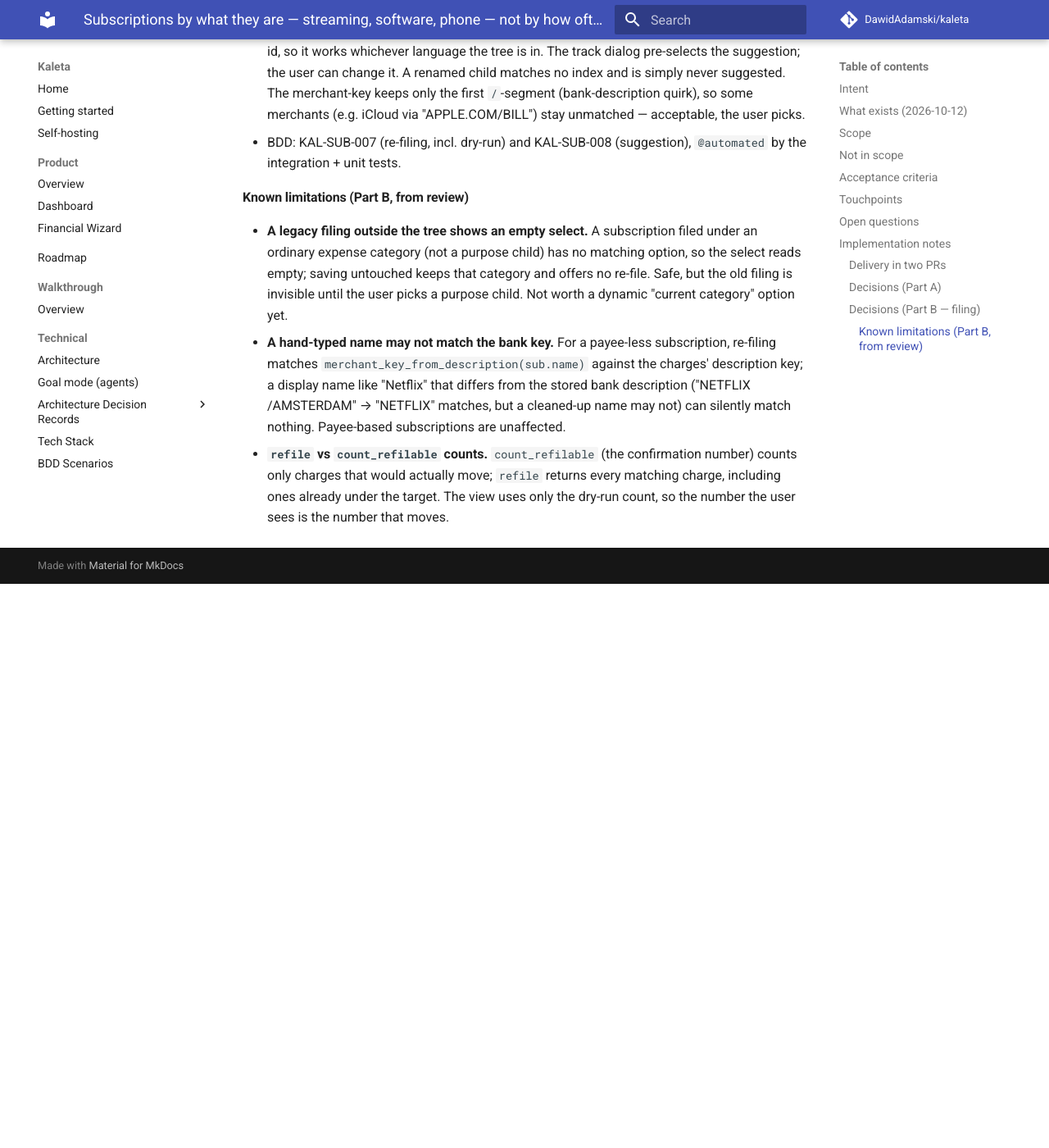
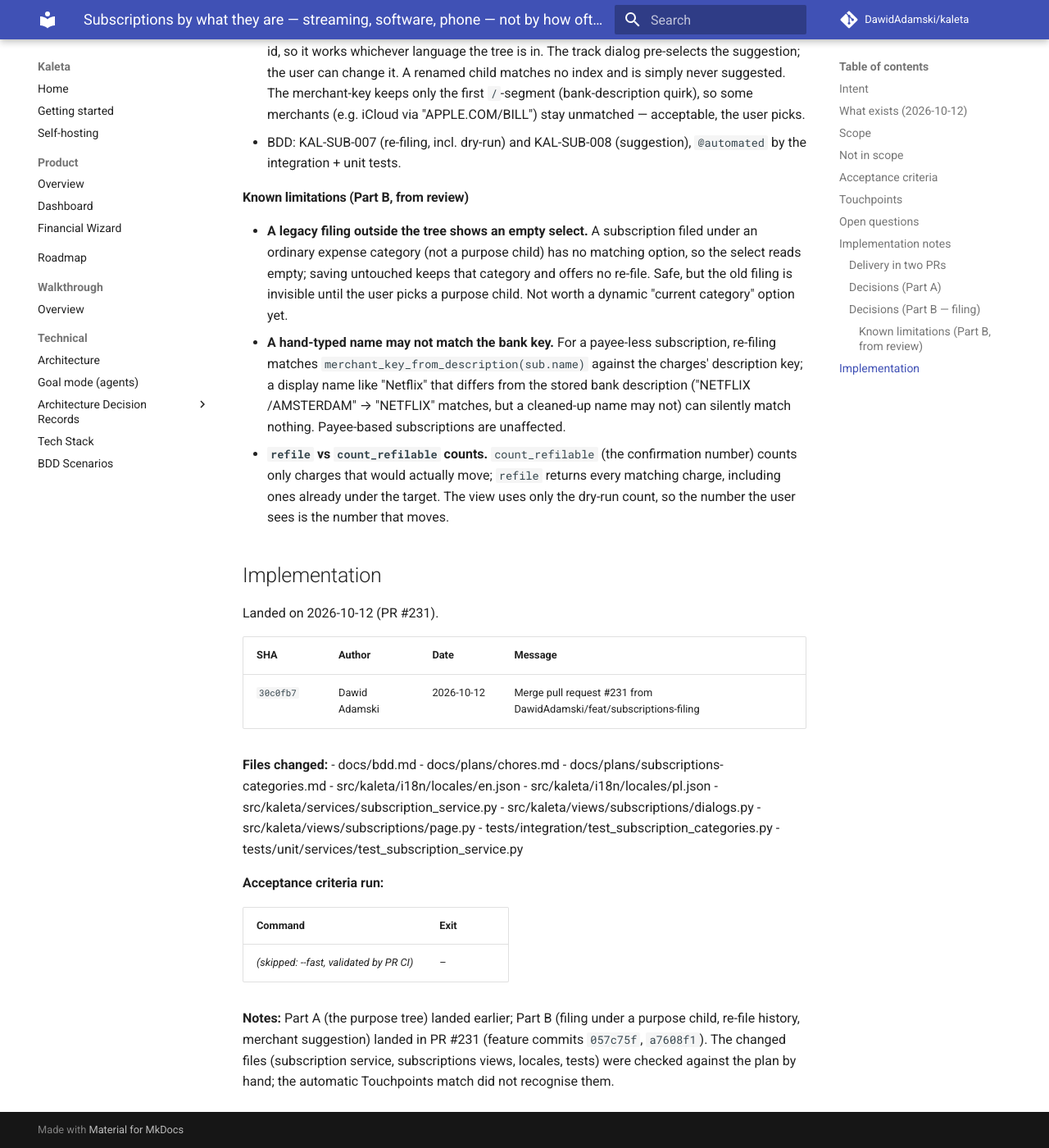
Before and after one commit to DawidAdamski/kaleta, an MkDocs documentation site: the page built from docs/plans/archive/subscriptions-categories.md, in a window 1280 px wide and 1400 px high, scrolled down 4249 px. Shown: the whole window at 82% size. Built offline with MkDocs 1.6.1 and Material for MkDocs 9.7.7, drawn with Linux system fonts in a browser that asks for light colours; comment, search, counter and statistics services are not loaded; before the commit the page ends 4961 px from its top, so only the background shows below that.

Commit message:
docs(plans): archive subscriptions-categories
Co-Authored-By: Claude Opus 4.8 <noreply@anthropic.com>

```diff
--- a/docs/plans/subscriptions-categories.md
+++ b/docs/plans/archive/subscriptions-categories.md
@@ -3,8 +3,9 @@ plan_id: subscriptions-categories
 title: Subscriptions by what they are — streaming, software, phone — not by how often they bill
 area: subscriptions
 effort: medium
-status: in-progress
-roadmap_ref: ../roadmap.md#subscriptions
+status: archived
+archived_at: 2026-10-12
+roadmap_ref: ../../roadmap.md#subscriptions
 ---
 
 # Subscriptions by what they are — streaming, software, phone — not by how often they bill
@@ -187,3 +188,31 @@ group, and to file each subscription under one of them. Today the Subscriptions
   number) counts only charges that would actually move; `refile` returns every
   matching charge, including ones already under the target. The view uses only the
   dry-run count, so the number the user sees is the number that moves.
+
+## Implementation
+
+Landed on 2026-10-12 (PR #231).
+
+| SHA | Author | Date | Message |
+|---|---|---|---|
+| `30c0fb7` | Dawid Adamski | 2026-10-12 | Merge pull request #231 from DawidAdamski/feat/subscriptions-filing |
+
+**Files changed:**
+- docs/bdd.md
+- docs/plans/chores.md
+- docs/plans/subscriptions-categories.md
+- src/kaleta/i18n/locales/en.json
+- src/kaleta/i18n/locales/pl.json
+- src/kaleta/services/subscription_service.py
+- src/kaleta/views/subscriptions/dialogs.py
+- src/kaleta/views/subscriptions/page.py
+- tests/integration/test_subscription_categories.py
+- tests/unit/services/test_subscription_service.py
+
+**Acceptance criteria run:**
+
+| Command | Exit |
+|---|---|
+| _(skipped: --fast, validated by PR CI)_ | – |
+
+**Notes:** Part A (the purpose tree) landed earlier; Part B (filing under a purpose child, re-file history, merchant suggestion) landed in PR #231 (feature commits `057c75f`, `a7608f1`). The changed files (subscription service, subscriptions views, locales, tests) were checked against the plan by hand; the automatic Touchpoints match did not recognise them.
```
Also changed, not shown: docs/plans/README.md (+1 -1 lines).
